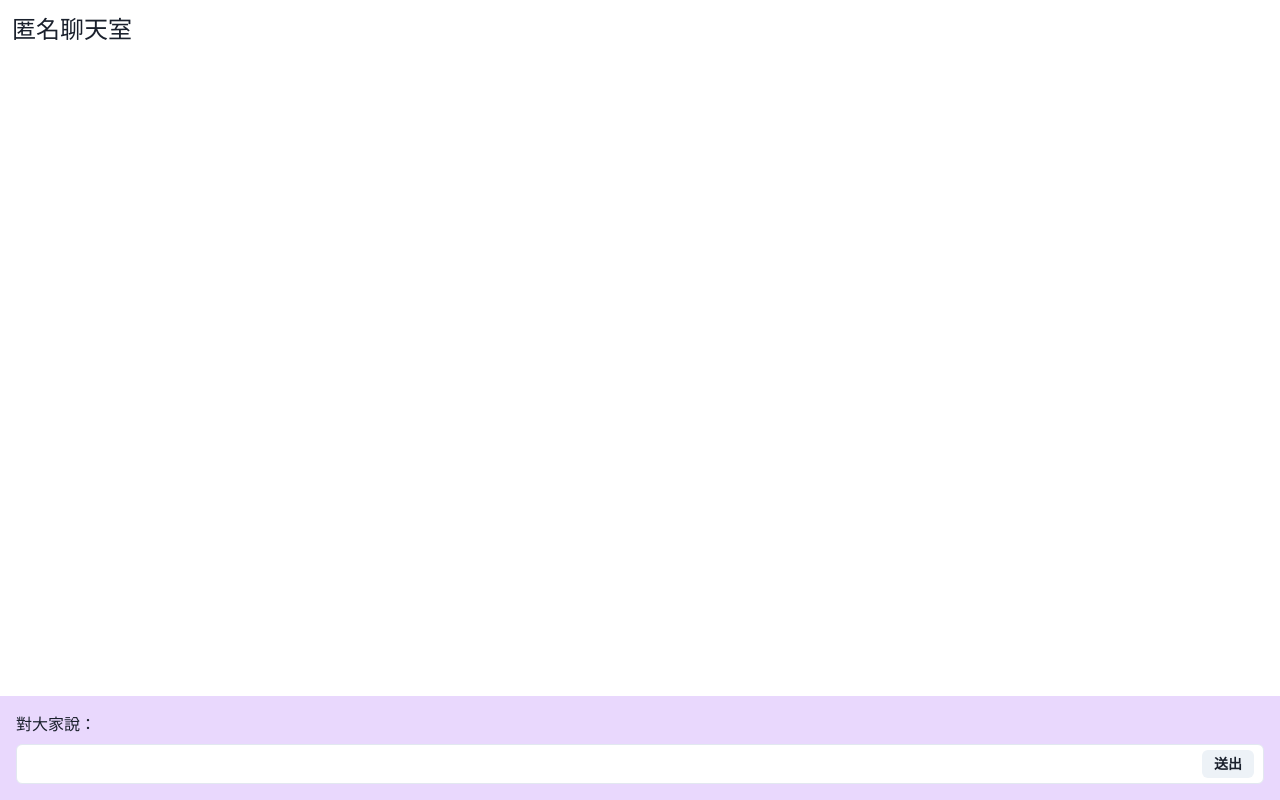
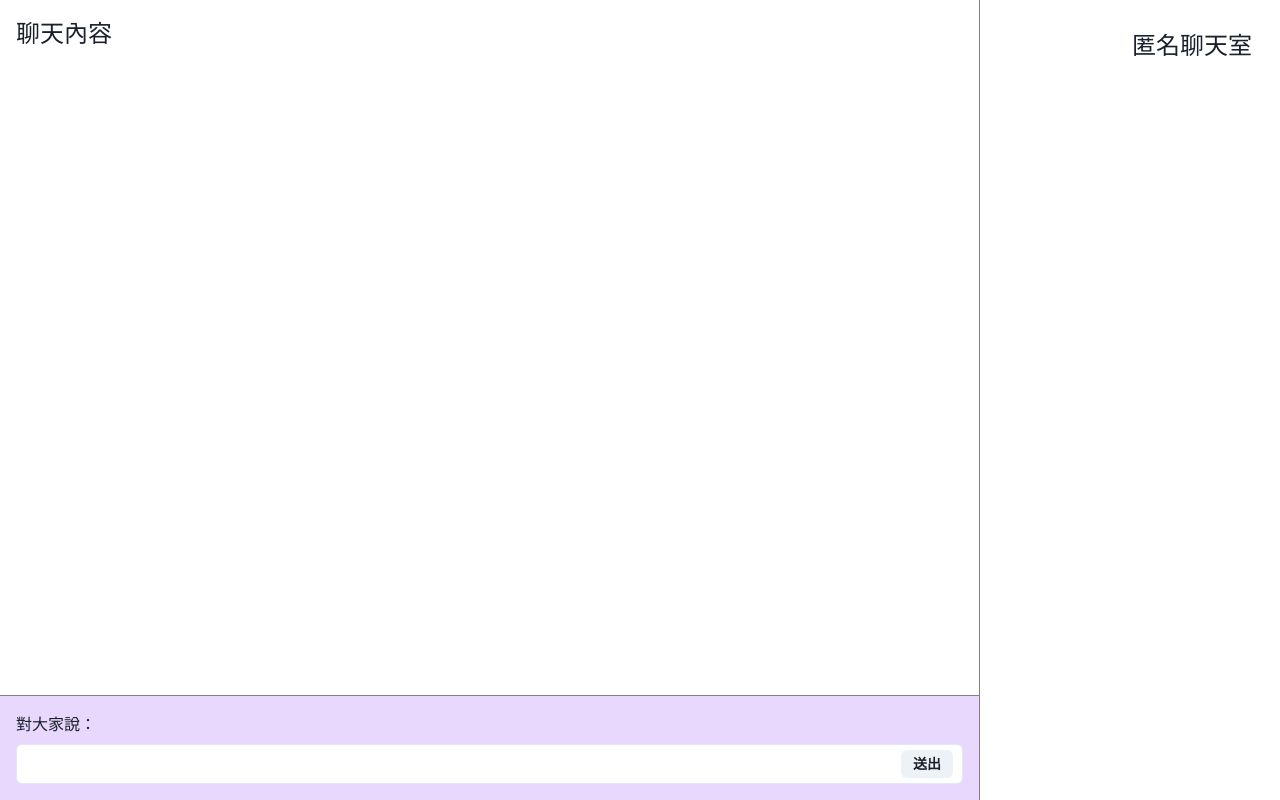
Before and after one commit to lipeijia/chat-room, a React (Create React App) app in the folder client/: page /ws in a window 1280 px wide. Built offline with nearby package versions, Linux system fonts and the light colour scheme.

Commit message:
- Fix: Message sending error - Fix: Disconnection error - Optimization - Change the backend personnel list from an array to a hashmap - Change the frontend personnel list from an array to an object - Adjust the chatroom layout

```diff
--- a/client/src/page/room/Room.js
+++ b/client/src/page/room/Room.js
@@ -69,15 +69,21 @@ function Room() {
         case 0: //新聊天室
 
           // setData(JSON.parse(res.data));
-          data.current = JSON.parse(res.data)
-          let idx1 = data.current.findIndex((p) => p.name === name);
-          setSelfIdx(idx1);
+          var resdata = JSON.parse(res.data);
+          data.current = resdata.guys;
+          // let idx1 = data.current.map((person, id) => {
+
+          // });
+          // Object.entries(data.current).forEach(([key, value]) => {
+          //   console.log(key, value);
+          // });
+          setSelfIdx(resdata.id);
           setRenderTrigger((prev) => prev+1);
           break;
         case 1: //有人加入
           const _newPerson = JSON.parse(res.data);
           // setData((prev) => [...prev, _newPerson]);
-          data.current.push(_newPerson);
+          data.current[_newPerson.id] = _newPerson.guy;
           setRenderTrigger((prev) => prev+1);
           // this.cusData.push(_newPerson);
           break;
@@ -93,8 +99,10 @@ function Room() {
           break;
         case 3: // 斷線
           resData = JSON.parse(res.data);
-          const updateList = () =>
-            [...data].filter((_, index) => index !== resData?.leftIdx);
+          delete data.current[resData.leftIdx];
+          setRenderTrigger((prev) => prev+1);
+          // const updateList = () =>
+          //   [...data].filter((_, index) => index !== resData?.leftIdx);
           // setData(updateList);
           break;
         default:
@@ -112,10 +120,10 @@ function Room() {
     // eslint-disable-next-line
   }, [name, socket]);
 
-  useOutsideClick({
-    ref: ref,
-    handler: () => setTalkTo('')
-  });
+  // useOutsideClick({
+  //   ref: ref,
+  //   handler: () => setTalkTo('')
+  // });
 
   const handleChange = (e) => {
     setText(e.target.value);
@@ -128,55 +136,58 @@ function Room() {
   };
 
   return (
-    <>
-      <Box px={3} py={3} position='relative'>
-        <Text fontSize='2xl'>匿名聊天室</Text>
-      </Box>
-      <Box mx={2} ref={ref}>
-        {data.current?.map((person, index) => (
-          <HStack
-            key={`${index}-${person.id}`}
-            borderTop='1px solid gray'
-            id={person.id}
-            index={index}
-            p={2}
-            _hover={{ cursor: 'pointer' }}
-            onClick={
-              name !== data.current[index].name
-                ? () => {
-                    setTalkTo(index);
-                    console.log(index);
-                  }
-                : null
+    <Box display="flex" flexDirection="row" height="100vh">
+      {/* 左側：聊天內容區域 */}
+      <Box flex="1" display="flex" flexDirection="column" borderRight="1px solid gray">
+        <Box flex="1" overflowY="auto" p={4}>
+          <Text fontSize="2xl" mb={4}>聊天內容</Text>
+          {messageHistory?.map((m, idx) => {
+            if (m?.sender && m?.receiver) {
+              return (
+                <Box key={idx} mb={4}>
+                  <Text fontWeight="bold">{`${m.sender} 對 ${m.receiver} 說:`}</Text>
+                  <Text>{m.data || "（無內容）"}</Text>
+                </Box>
+              );
+            } else if (m?.sender) {
+              return (
+                <Box key={idx} mb={4}>
+                  <Text fontWeight="bold">{`${m.sender} 對大家說:`}</Text>
+                  <Text>{m.data || "（無內容）"}</Text>
+                </Box>
+              );
+            } else if (m?.receiver) {
+              return (
+                <Box key={idx} mb={4}>
+                  <Text fontWeight="bold">{`匿名對 ${m.receiver} 說:`}</Text>
+                  <Text>{m.data || "（無內容）"}</Text>
+                </Box>
+              );
+            } else {
+              return (
+                <Box key={idx} mb={4}>
+                  <Text fontWeight="bold">匿名對大家說:</Text>
+                  <Text>{m.data || "（無內容）"}</Text>
+                </Box>
+              );
             }
-          >
-            <Avatar name={person.name} />
-            <Text fontSize='lg'>{person.name}</Text>
-          </HStack>
-        ))}
-        <Box
-          position='fixed'
-          bottom={0}
-          left={0}
-          zIndex={9}
-          w='100%'
-          p={4}
-          background='purple.100'
-        >
+          })}
+        </Box>
+        <Box p={4} background="purple.100" borderTop="1px solid gray">
           <Text mb={2}>對大家說：</Text>
           <InputGroup>
             <Input
-              name='text'
+              name="text"
               value={text}
-              background='#fff'
+              background="#fff"
               onChange={handleChange}
             />
-            <InputRightElement width='4.5rem'>
+            <InputRightElement width="4.5rem">
               <Button
-                h='1.75rem'
-                size='sm'
+                h="1.75rem"
+                size="sm"
                 onClick={() => handleTalk(text)}
-                type='button'
+                type="button"
               >
                 送出
               </Button>
@@ -184,45 +195,39 @@ function Room() {
           </InputGroup>
         </Box>
       </Box>
-      <Box>
-  {messageHistory?.map((m, idx) => {
-    if (m?.sender && m?.receiver) {
-      // 有發送者和接收者
-      return (
-        <div key={idx}>
-          <p>{`${m.sender} 對 ${m.receiver} 說:`}</p>
-          <p>{m.data || "（無內容）"}</p>
-        </div>
-      );
-    } else if (m?.sender) {
-      // 僅有發送者，無接收者，表示廣播
-      return (
-        <div key={idx}>
-          <p>{`${m.sender} 對大家說:`}</p>
-          <p>{m.data || "（無內容）"}</p>
-        </div>
-      );
-    } else if (m?.receiver) {
-      // 無發送者但有接收者，表示匿名消息
-      return (
-        <div key={idx}>
-          <p>{`匿名對 ${m.receiver} 說:`}</p>
-          <p>{m.data || "（無內容）"}</p>
-        </div>
-      );
-    } else {
-      // 完全匿名的廣播
-      return (
-        <div key={idx}>
-          <p>匿名對大家說:</p>
-          <p>{m.data || "（無內容）"}</p>
-        </div>
-      );
-    }
-  })}
-</Box>
-    </>
+
+      {/* 右側：聊天室名稱與人員列表 */}
+      <Box width="300px" display="flex" flexDirection="column" p={4}>
+        <Box px={3} py={3} position="relative" mb={4} textAlign="right">
+          <Text fontSize="2xl">匿名聊天室</Text>
+        </Box>
+        <Box flex="1" overflowY="auto" ref={ref}>
+          {Object.entries(data.current).map(([index, person]) => (
+            <HStack
+              key={index}
+              borderTop="1px solid gray"
+              p={2}
+              _hover={{ cursor: "pointer" }}
+              onClick={
+                name !== data.current[index].name
+                  ? () => {
+                      setTalkTo(index);
+                      console.log(index);
+                    }
+                  : null
+              }
+              justifyContent="flex-end"
+            >
+              <Text fontSize="lg" mr={2}>{person.name}</Text>
+              <Avatar name={person.name} />
+            </HStack>
+          ))}
+        </Box>
+      </Box>
+    </Box>
   );
+
+
 }
 
 export default Room;
```
Also changed, not shown: 1 other file (tests, documents, lock files or other folders).
